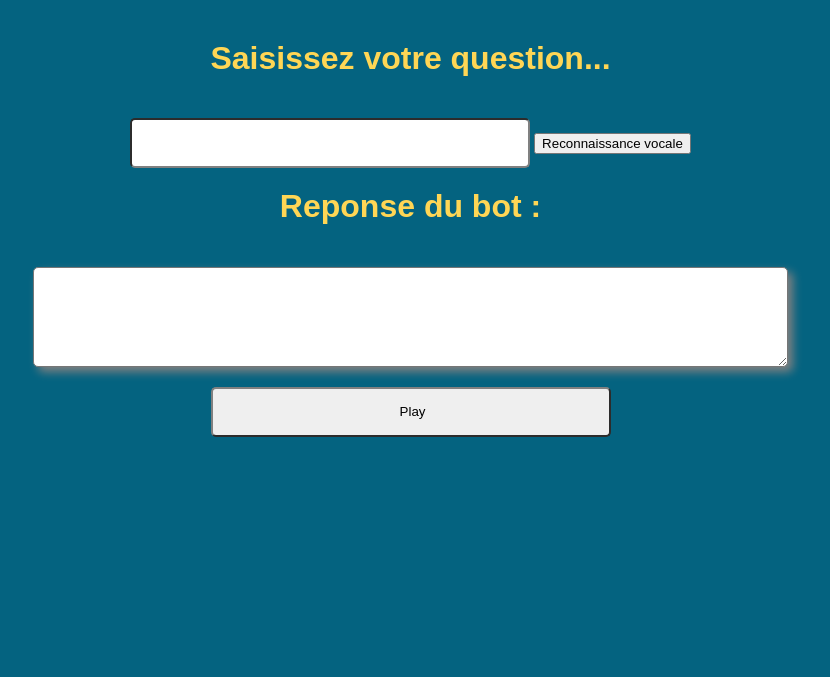
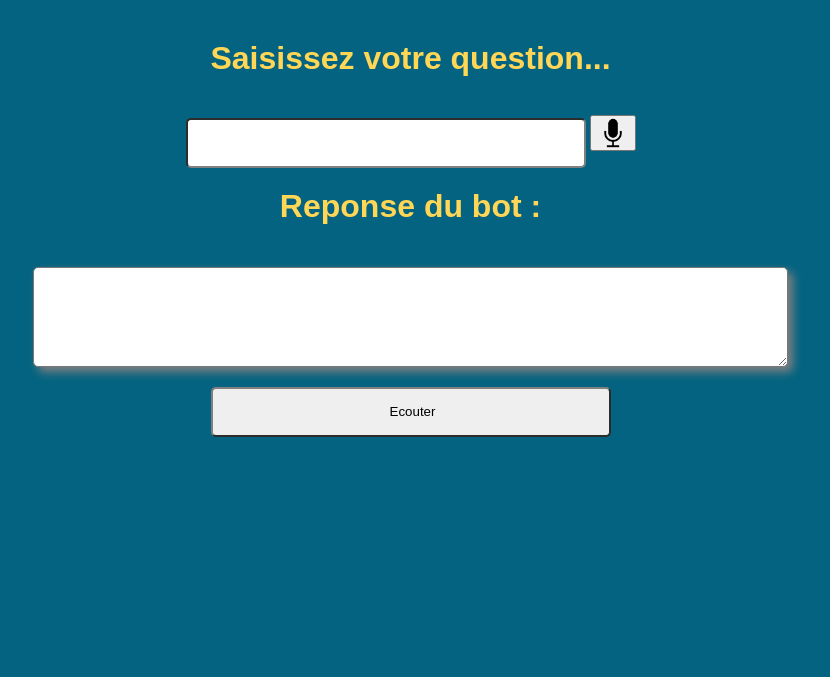
Before and after one commit to Azalius/telebot, a PHP site: page / in a window 1280 px wide. Shown: the top 677 px of the page, without its empty margins (357-1187 px from the left). Run offline with PHP 8.4, Linux system fonts and the light colour scheme; some libraries are stand-ins or nearby versions.

Commit message:
git commit -m "tout est a peu pres OK"

```diff
--- a/data_analysis.js
+++ b/data_analysis.js
@@ -88,6 +88,22 @@ function getWant(mot){
   return mot;
 }
 
+function getQual(mot){
+  var debut = mot.indexOf("[");
+  var fin = mot.indexOf("]");
+  if (debut == -1 || fin == -1){
+    return mot;
+  }
+  var nom = mot.substring(debut+1, fin);
+
+  for (var i = 0, len = data.length; i < len; i++) {
+    if (data[i][0].toLowerCase().indexOf(nom) != -1){
+      return "Pour moi, la principale qualité de  "+ nom + " est : " + data[i][6]
+    }
+  }
+  return mot;
+}
+
 function getResp(mot){
   var debut = mot.indexOf("[");
   var fin = mot.indexOf("]");
@@ -152,5 +168,6 @@ function analyse(mot){
   if (mot.indexOf("getAll") != -1 ) {mot = getAll(mot);}
   if (mot.indexOf("resp") != -1 ) {mot = getResp(mot);}
   if (mot.indexOf("want") != -1 ) {mot = getWant(mot);}
+  if (mot.indexOf("qual") != -1 ) {mot = getQual(mot);}
   return mot;
 }
--- a/index.html
+++ b/index.html
@@ -12,11 +12,11 @@
 	<div>
     <h1>Saisissez votre question...</h1>
 		<input id="input" type="text">
-    <button id="rec">Reconnaissance vocale</button>
+    <button id="rec"><img src = "mic.png" alt ="saisie vocale" class = "img"></button>
 		<br>
     <h1>Reponse du bot : </h1>
     <textarea id="response" cols="40" rows="2"></textarea>
-	<input id="talk" onclick='parler();' type='button' value='Play' />
+	<input id="talk" onclick='parler();' type='button' value='Ecouter' />
 	</div>
 </body>
 </html>
--- a/style.css
+++ b/style.css
@@ -26,3 +26,9 @@ textarea {
  body{
    background-color: #046380;
  }
+.img{
+  width : 30px;
+}
+button{
+  margin-top : 10px;
+}
```
Also changed, not shown: mic.png (added).
